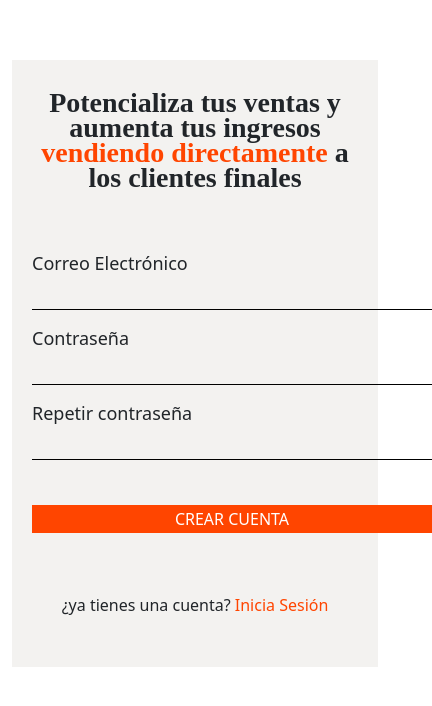
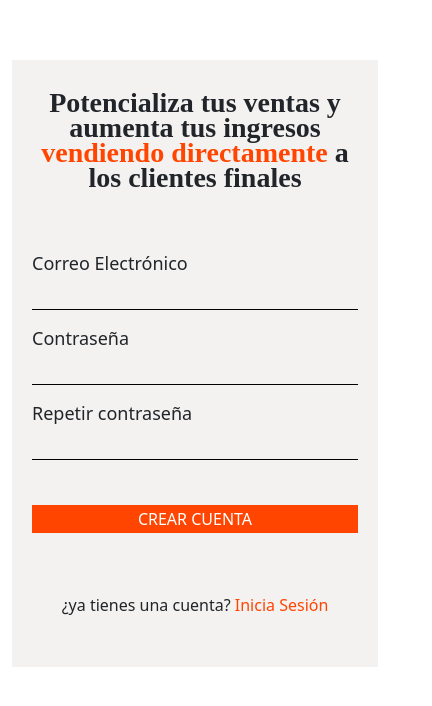
Before and after one commit to ITTIColombia/artisan_frontend, a React (Create React App) app: page /register in a window 390 px wide. Shown: the top 706 px of the page, 432 px wide, since content can reach past the window. Built offline with nearby package versions, Linux system fonts and the light colour scheme.

Commit message:
diseño responsive terminado

```diff
--- a/src/Pages/Register-form/Register-form.scss
+++ b/src/Pages/Register-form/Register-form.scss
@@ -65,3 +65,16 @@
 .separador30{
     margin: 60px;
 }
+
+@media (max-width: 769px){
+    .container{
+        .formulario{
+            .form-group{
+                width: auto;
+            }
+            .boton{
+                width: 100%;
+            }
+        }
+    }
+}
```
